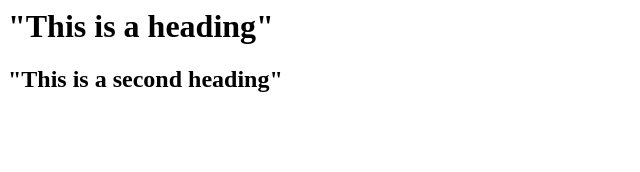
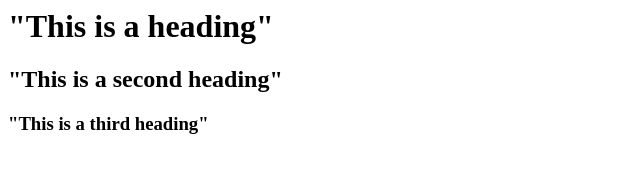
Before and after one commit to keshav-creator/git-test, a plain HTML site: page index.html in a window 1280 px wide. Shown: the whole page, without its empty margins (0-640 px from the left). Drawn offline with Linux system fonts and the light colour scheme.

Commit message:
Update index.html

```diff
--- a/index.html
+++ b/index.html
@@ -4,5 +4,6 @@
 	<body>
 		<h1> "This is a heading" </h1>
 		<h2> "This is a second heading" </h2>
+		<h3> "This is a third heading" </h3>
 	</body>
 </html>
```
